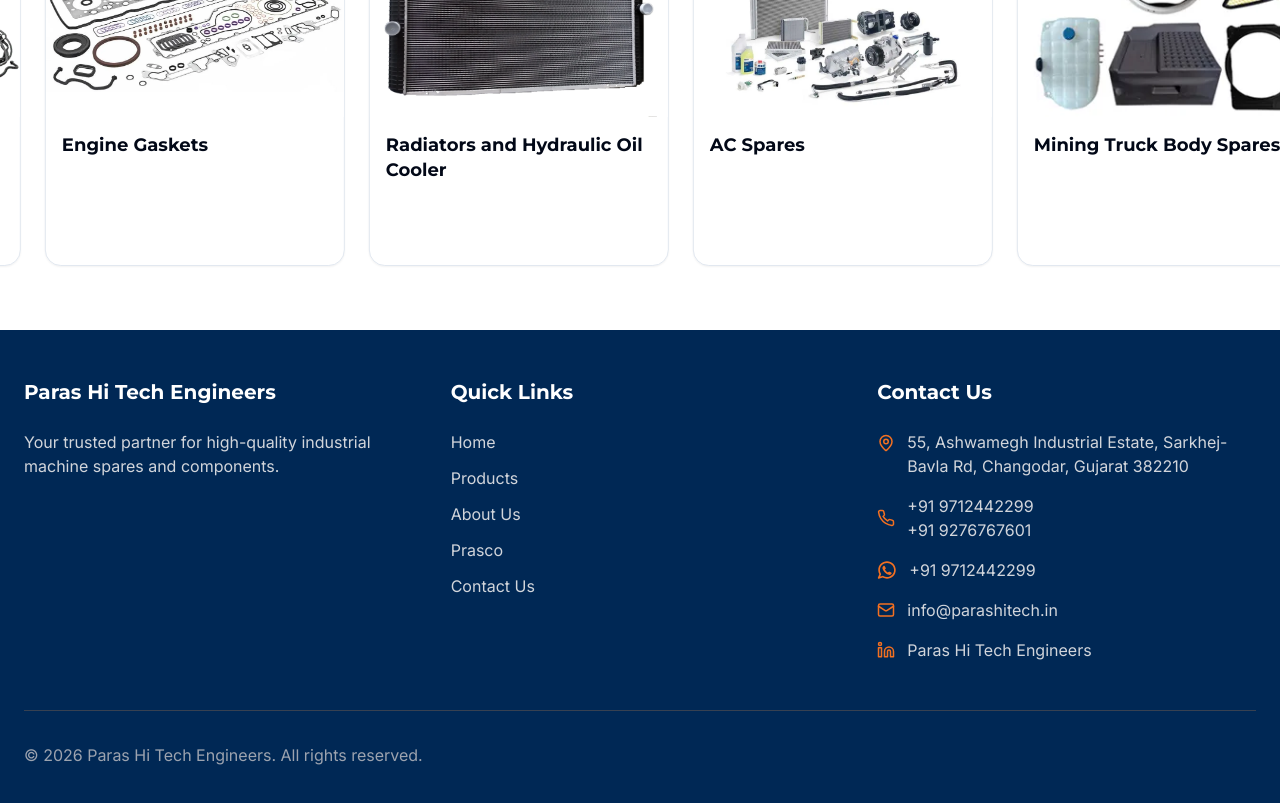
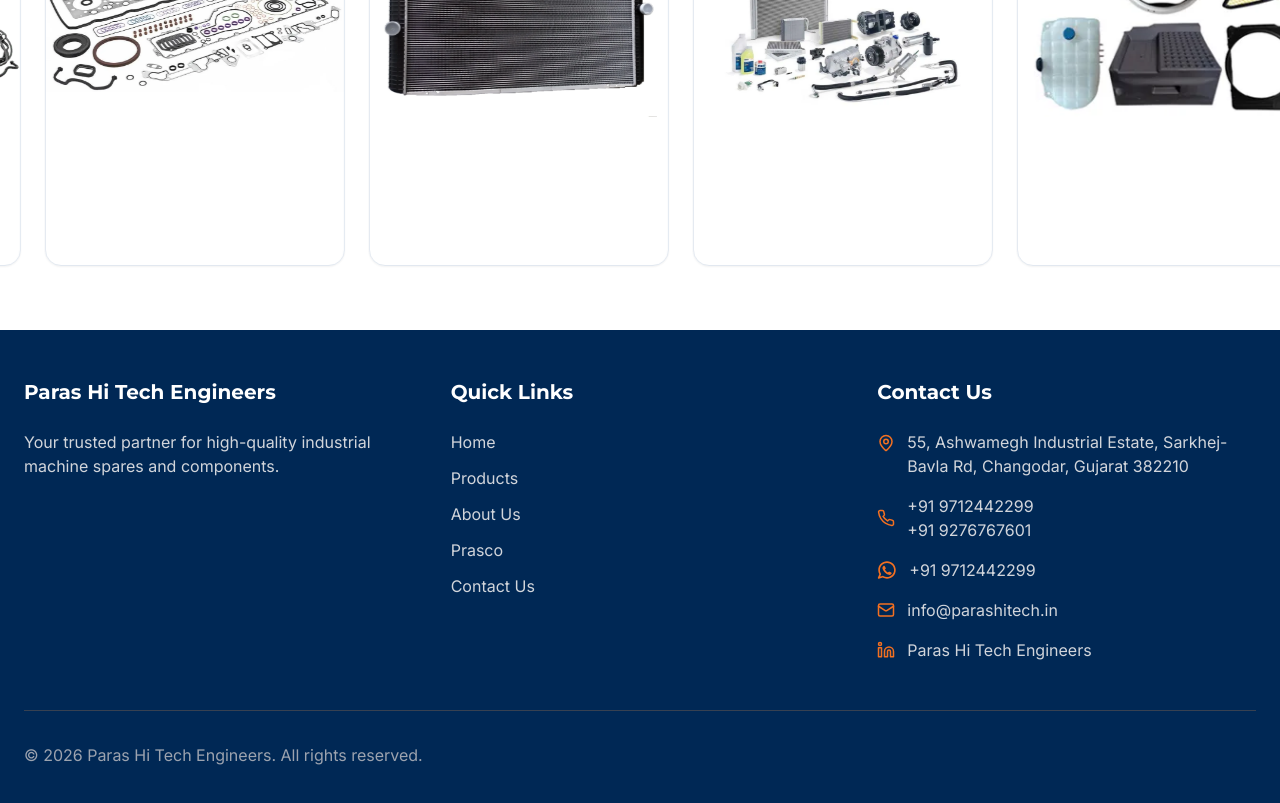
Before and after one commit to ST4113/paras-hi-tech-engineers, a React (Vite) app: page / in a window 1280 px wide. Shown: the part 2800-3603 px from the top of the page. Built offline with nearby package versions, Linux system fonts and the light colour scheme; no server answers.

Commit message:
change
Co-authored-by: Copilot <copilot@github.com>

```diff
--- a/src/components/Products.tsx
+++ b/src/components/Products.tsx
@@ -95,9 +95,8 @@ const AutoSlider: React.FC = () => {
           {cards.map((item: any, index: number) => {
             const isFeaturedCard = featuredProducts.length > 0;
             const imageSrc = isFeaturedCard ? getImageUrl(item.image_url) : item.image;
-            const title = isFeaturedCard ? item.part_number : item.title;
-            const subtitle = isFeaturedCard ? `${item.manufacturer} ${item.machine_type}` : null;
-            const description = isFeaturedCard ? `${item.part_name} · ${item.model}` : null;
+            const title = isFeaturedCard ? `${item.part_name} · ${item.model}` : null;
+            const subtitle = isFeaturedCard ? `${item.manufacturer} ${item.machine_type} ${item.part_number}` : null;
 
             return (
               <div
@@ -123,9 +122,8 @@ const AutoSlider: React.FC = () => {
                 <div className="p-4 text-left h-[150px] flex flex-col justify-between">
                   <div>
                     <h3 className="font-bold text-lg text-foreground leading-snug line-clamp-2">{title}</h3>
-                    {subtitle && <p className="text-sm text-muted-foreground mt-1 line-clamp-1">{subtitle}</p>}
+                    {subtitle && <p className="text-sm text-muted-foreground mt-3 line-clamp-1">{subtitle}</p>}
                   </div>
-                  {description && <p className="text-sm text-gray-600 line-clamp-2">{description}</p>}
                 </div>
               </div>
             );
```
